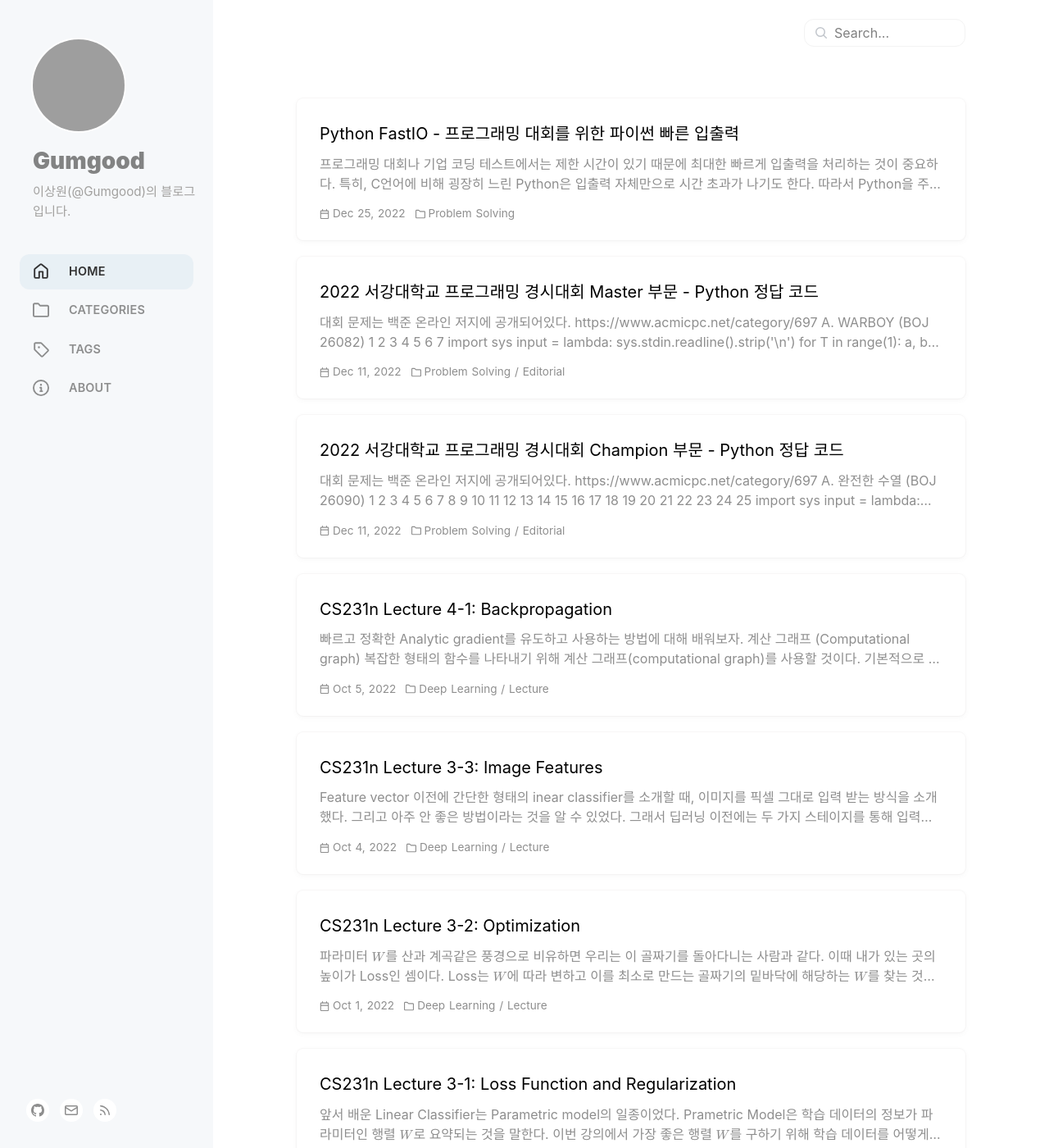
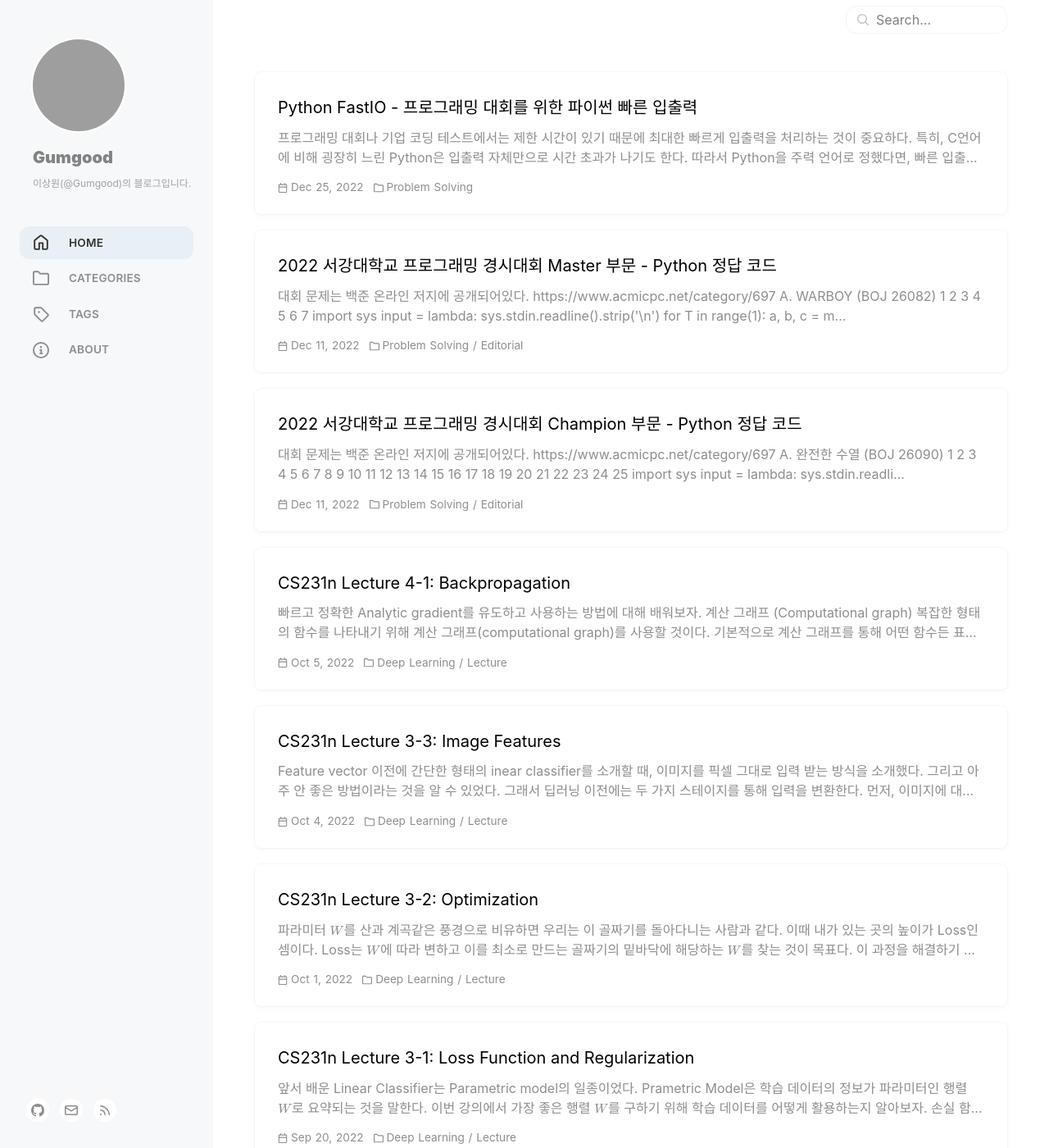
Before and after one commit to gumgood/gumgood.github.io, a Jekyll site: the page built from index.html, in a window 1280 px wide and 1400 px high. Shown: the whole window at 82% size. Built offline with Jekyll 4.4.1, drawn with Linux system fonts in a browser that asks for light colours; the list of posts is cut into pages by our own code; grey boxes are pictures that could not be loaded.

Commit message:
Design: update ..

```diff
--- a/_sass/_common.scss
+++ b/_sass/_common.scss
@@ -9,11 +9,7 @@ $nav-width: 260px;
     margin: 0 auto;
     min-width: $min_width;
     max-width: $max_width;
-    width: 80%;
-
-    @media (max-width: $break-small) {
-        width: 88%;
-    }
+    width: 90%;
 }
 
 .ellipsis {
--- a/_sass/include/_navigation.scss
+++ b/_sass/include/_navigation.scss
@@ -27,7 +27,7 @@ nav {
     #nav-topbar {
         display: none;
         height: fit-content;
-        margin: -2.0rem 0 0 auto;
+        margin: -2.5rem 0 0 auto;
 
         @media screen and (max-width: $break-small) {
             display: block;
@@ -66,7 +66,7 @@ nav {
     .site-title {
         margin: 1.25rem 0 0.5rem 0;
         font-weight: 900;
-        font-size: 1.75rem;
+        font-size: 1.25rem;
         line-height: 1.2;
 
         a {
@@ -81,7 +81,7 @@ nav {
     .site-subtitle {
         margin-top: .25rem;
         color: var(--sidebar-muted-color);
-        font-size: 95%;
+        font-size: 0.75rem;
     }
 
 
@@ -128,7 +128,8 @@ nav {
                     }
 
                     span {
-                        font-size: 90%;
+                        font-size: 0.85rem;
+                        line-height: 1.5;
                         letter-spacing: .2px;
                     }
                 }
@@ -171,6 +172,10 @@ nav {
             color: var(--sidebar-btn-color);
             background-color: var(--sidebar-btn-bg);
 
+            &:hover {
+                background-color: var(--sidebar-hover-bg);
+            }
+
             text-align: center;
             line-height: 1.75rem;
 
--- a/_sass/include/_topbar.scss
+++ b/_sass/include/_topbar.scss
@@ -3,7 +3,12 @@
 }
 
 #topbar {
-    height: 5rem;
+    height: 3rem;
+
+    @media screen and (max-width: $break-small) {
+        height: 3.5rem;
+    }
+
     @extend %max_width;
 
     display: flex;
@@ -11,6 +16,8 @@
     justify-content: space-between;
 
     background-color: var(--topbar-bg);
+
+    user-select: none;
 
     i {
         @include icon-size(1.25rem, #999);
--- a/_sass/pages/_index.scss
+++ b/_sass/pages/_index.scss
@@ -6,6 +6,11 @@
         flex-direction: column;
 
         margin-bottom: 1.25rem;
+
+        @media screen and (max-width: $break-small) {
+            margin-bottom: 1.5rem;
+        }
+
         padding: 1.75rem 1.75rem 1.25rem 1.75rem;
 
         box-shadow: var(--post-summaries-shadow);
@@ -17,6 +22,8 @@
         }
 
         transition: background-color .35s ease-in-out;
+
+        user-select: none;
 
         a {
             h1 {
```
